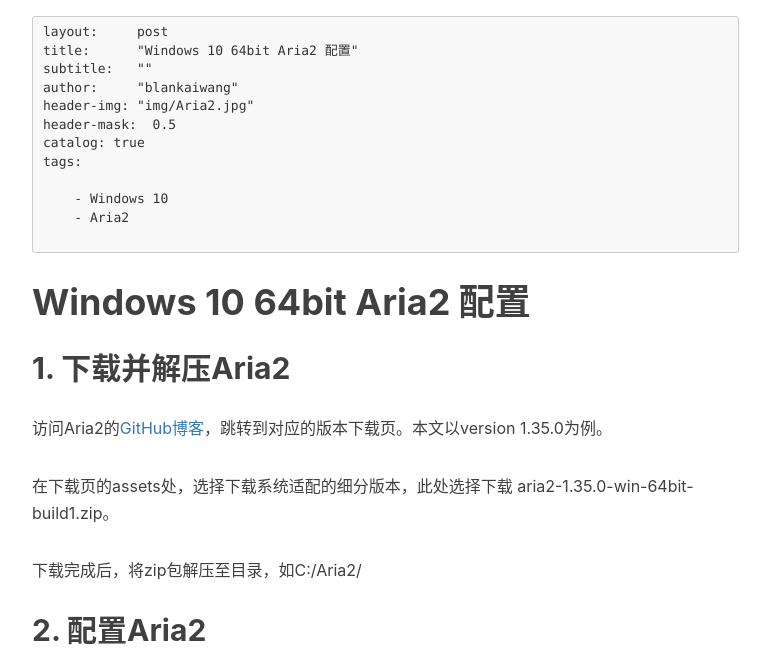
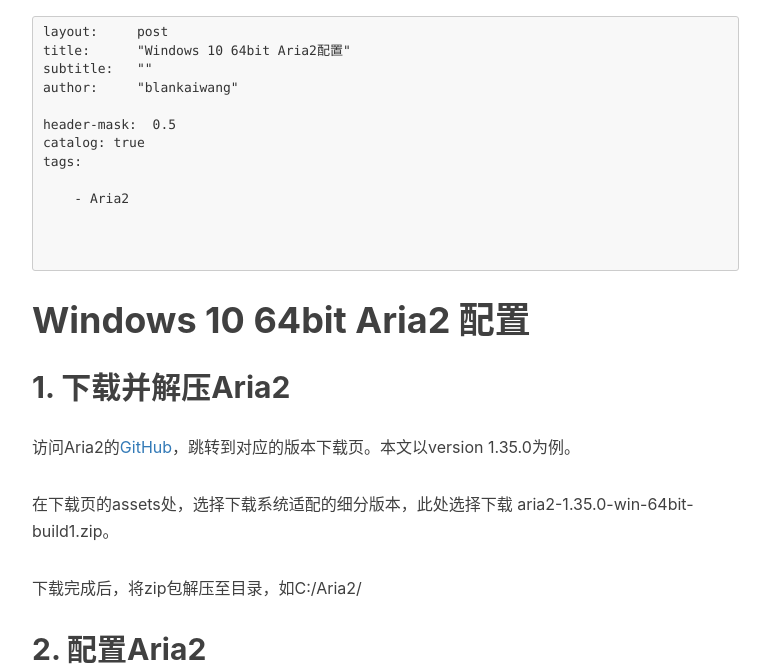
Before and after one commit to blankaiwang/blankaiwang.github.io, a Jekyll site: the page built from _posts/2020-09-27-Windows-10-64bit-Aria2-配置.md, in a window 1280 px wide and 900 px high, scrolled down 251 px, cut to the strip 236-900 px from the top of the window. Shown: the whole strip, without its empty margins (233-1003 px from the left). Built offline with Jekyll 4.4.1, drawn with Linux system fonts in a browser that asks for light colours; nearby versions of some CDN libraries; our own code applies the rules of GitHub Pages for plain Markdown files; comment, search, counter and statistics services are not loaded.

Commit message:
Update 2020-09-27-Windows-10-64bit-Aria2-配置.md

````diff
--- a/_posts/2020-09-27-Windows-10-64bit-Aria2-配置.md
+++ b/_posts/2020-09-27-Windows-10-64bit-Aria2-配置.md
@@ -1,15 +1,16 @@
 ```
 layout:     post
-title:      "Windows 10 64bit Aria2 配置"
+title:      "Windows 10 64bit Aria2配置"
 subtitle:   ""
 author:     "blankaiwang"
-header-img: "img/Aria2.jpg"
+
 header-mask:  0.5
 catalog: true
 tags:
 
-    - Windows 10
     - Aria2
+
+
 
 ```
 
@@ -19,7 +20,7 @@ tags:
 
 ## 1. 下载并解压Aria2
 
-访问Aria2的[GitHub博客](https://aria2.github.io/)，跳转到对应的版本下载页。本文以version 1.35.0为例。
+访问Aria2的[GitHub](https://aria2.github.io/)，跳转到对应的版本下载页。本文以version 1.35.0为例。
 
 在下载页的assets处，选择下载系统适配的细分版本，此处选择下载 aria2-1.35.0-win-64bit-build1.zip。
 
````
